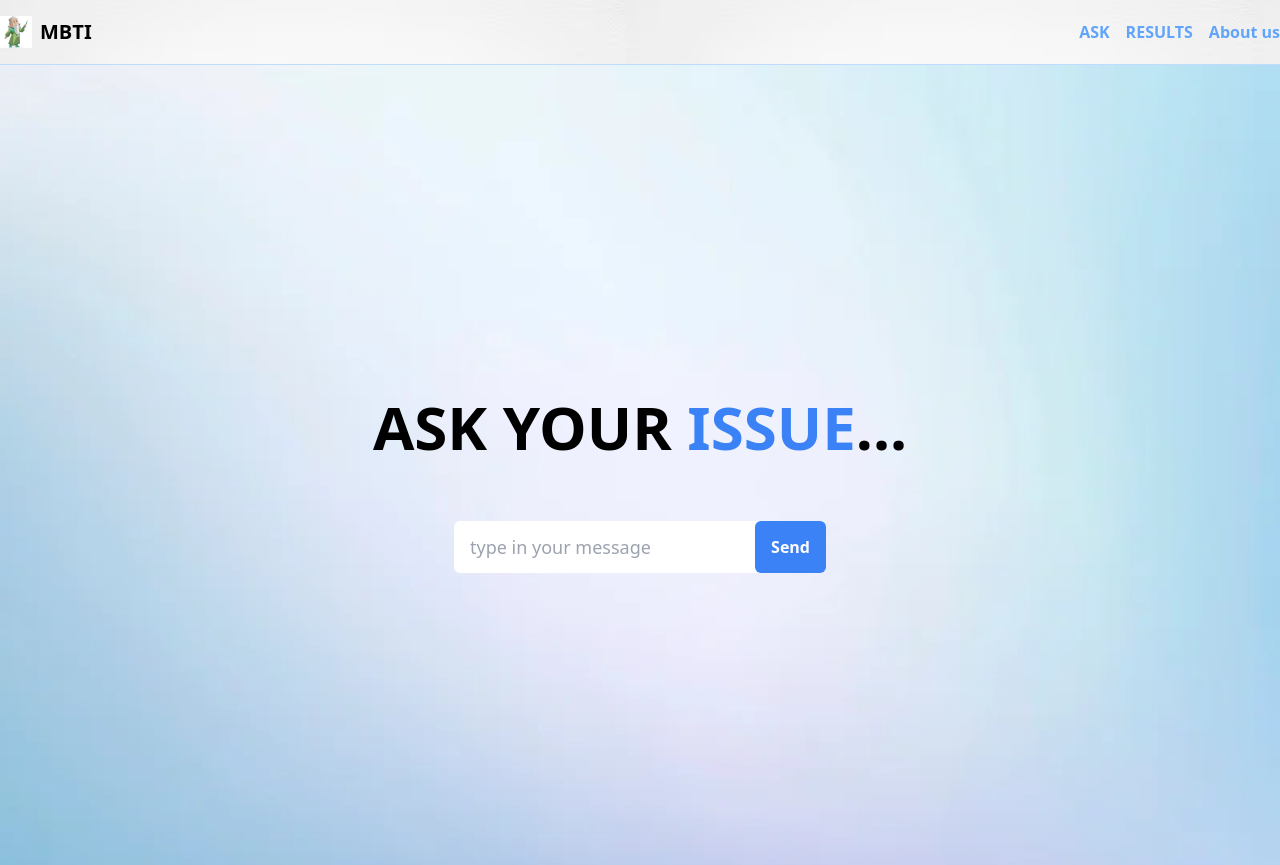
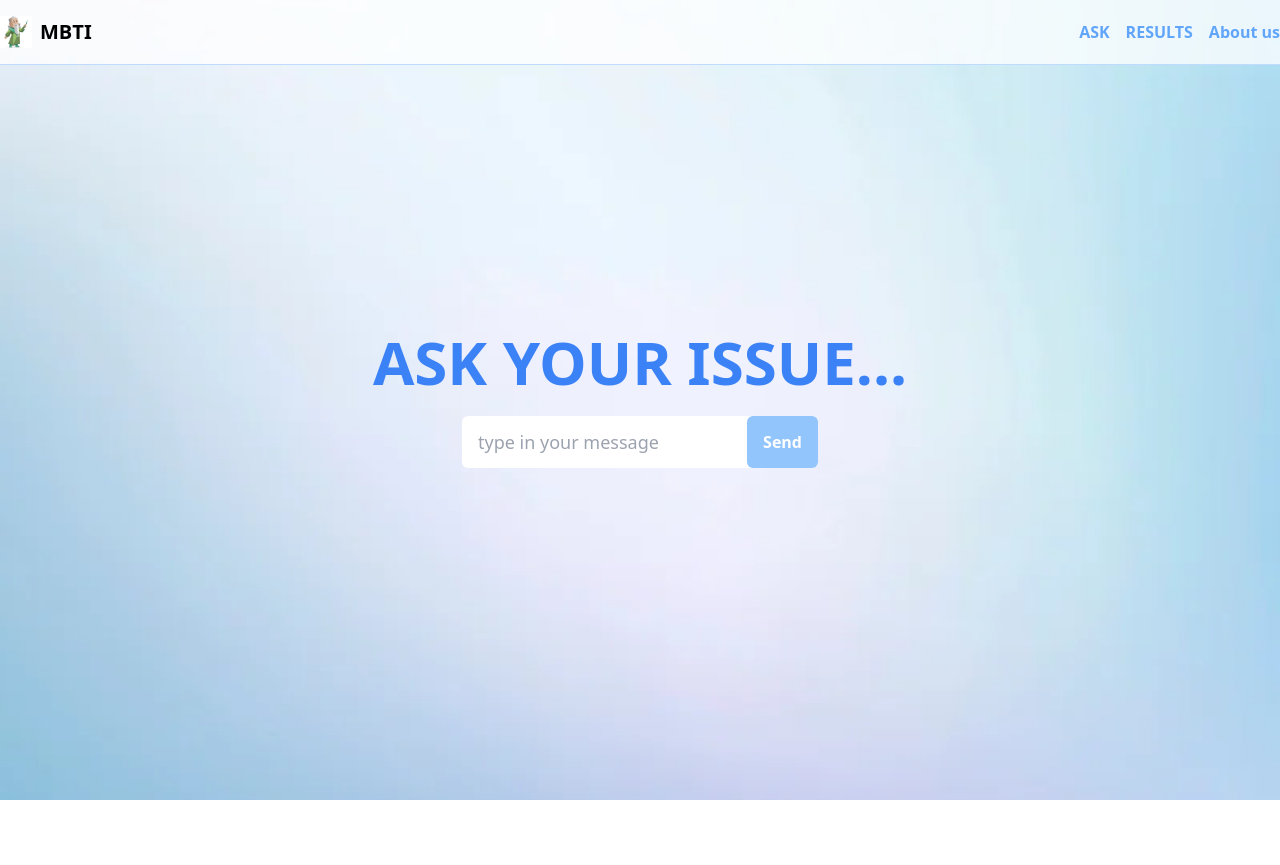
Before and after one commit to dylanlauzy/cic-hackathon-2024, a Next.js app in the folder client/: page / in a window 1280 px wide. After the commit the page ends 800 px from the top, so only its background shows below. Built offline with nearby package versions, Linux system fonts and the light colour scheme.

Commit message:
added contexts and fetching

```diff
--- a/client/src/app/layout.js
+++ b/client/src/app/layout.js
@@ -1,5 +1,7 @@
 import { Inter } from "next/font/google";
 import "./globals.css";
+import { AppContextProvider } from "@/context/AppContext";
+import NavBar from "@/components/NavBar";
 
 const inter = Inter({ subsets: ["latin"] });
 
@@ -11,7 +13,9 @@ export const metadata = {
 export default function RootLayout({ children }) {
   return (
     <html lang="en">
-      <body className="">{children}</body>
+      <AppContextProvider>
+        <body className="">{children}</body>
+      </AppContextProvider>
     </html>
   );
 }
--- a/client/src/app/results/page.js
+++ b/client/src/app/results/page.js
@@ -1,12 +1,58 @@
+"use client";
+
 import NavBar from "@/components/NavBar";
-import ResultsBody from "@/components/ResultsBody";
+import { useAppContext } from "@/context/AppContext";
+import { useEffect, useState } from "react";
 
-// This component is now explicitly a Client Component due to the .client.js extension
-export default function Page() {
-    return (
-        <>
-            <NavBar />
-            <ResultsBody />
-        </>
-    );
-}
+const API_ENDPOINT = "http://localhost:8000";
+
+const ResultsBody = () => {
+  const { question, chats, setChats } = useAppContext();
+
+  useEffect(() => {
+    console.log(question);
+    if (question) {
+      const fetchResults = async () => {
+        const response = await fetch(`${API_ENDPOINT}/question`, {
+          method: "POST", // Specify the method
+          headers: {
+            "Content-Type": "application/json", // Specify the content type
+          },
+          body: JSON.stringify(question),
+        });
+        const data = await response.json();
+        setChats(data);
+
+        console.log(data);
+      };
+
+      fetchResults().catch(console.error);
+    }
+  }, [question]); // This effect depends on the `question` parameter
+
+  // Render your results or a loading state
+  return (
+    <>
+      <NavBar />
+      <div>
+        {Object.keys(chats).length ? (
+          <></>
+        ) : (
+          // <div>
+          //   {/* Render your results here */}
+          //   {results.map((result, index) => (
+          //     <div key={index}>
+          //       {/* Render each result */}
+          //       {result.name}{" "}
+          //       {/* Replace `name` with whatever field your data contains */}
+          //     </div>
+          //   ))}
+          // </div>
+          <p>Loading results...</p>
+        )}
+      </div>
+    </>
+  );
+};
+
+export default ResultsBody;
--- a/client/src/components/HomeBody.js
+++ b/client/src/components/HomeBody.js
@@ -1,26 +1,46 @@
-// components/HomeBody.js
+"use client";
 
-import NavBar from "@/components/NavBar";
+import { useState } from "react";
+import { useRouter } from "next/navigation";
+import { useAppContext } from "@/context/AppContext";
 
 const HomeBody = () => {
+  const { question, setQuestion } = useAppContext();
+  const router = useRouter(); // Instantiate the router
+
+  const handleSubmit = async (e) => {
+    e.preventDefault();
+    router.push("results");
+  };
+
   return (
-        <div className="min-h-screen flex flex-col items-center justify-center bg-cover bg-center" style={{ backgroundImage: "url('/images/blue.png')" }}>
-            <h1 className="text-6xl font-bold mb-6">
-                ASK YOUR <span className="text-blue-500">ISSUE</span>...
+    <div
+      className="min-h-screen flex flex-col items-center justify-center bg-cover bg-center"
+      style={{ backgroundImage: "url('/images/blue.png')" }}
+    >
+      <h1 className="text-blue-500 text-6xl font-bold mb-6">
+        ASK YOUR ISSUE...
       </h1>
-
-            <div className="relative top-10">
+      <div className="relative">
+        <form onSubmit={handleSubmit}>
           <input
-                    type="email"
+            value={question}
+            onChange={(e) => {
+              setQuestion(e.target.value);
+            }}
             placeholder="type in your message"
-                    className="pl-4 pr-24 py-3 rounded-md text-lg w-full"
+            className="pl-4 pr-20 py-3 rounded-md text-lg w-full"
           />
-                <button className="absolute right-0 top-0 bottom-0 bg-blue-500 hover:bg-blue-300 text-white font-bold py-2 px-4 rounded-md">
+          <button
+            className="absolute right-0 top-0 bottom-0 bg-blue-300 hover:bg-blue-400 text-white font-bold py-2 px-4 rounded-md"
+            type="submit"
+          >
             Send
           </button>
+        </form>
       </div>
     </div>
   );
-}
+};
 
 export default HomeBody;
--- a/client/src/components/NavBar.js
+++ b/client/src/components/NavBar.js
@@ -1,27 +1,35 @@
-import Link from 'next/link';
-import Image from 'next/image';
+import Link from "next/link";
+import Image from "next/image";
 
 const NavBar = () => {
   return (
-        <nav className="relative border-b border-b-blue-200">
+    <nav className="fixed top-0 w-full border-b border-b-blue-200 bg-white/75">
       <div className="container mx-auto flex justify-between items-center py-4">
         {/* Logo and Flower Icon */}
+        <Link href="/">
           <div className="flex items-center">
             {/* Replace with your logo and icon */}
             <Image src="/images/infj-advocate.png" width={32} height={32} />
             <span className="font-bold text-xl ml-2">MBTI</span>
           </div>
+        </Link>
 
         {/* Navigation Links */}
         <div className="flex items-center space-x-4">
           <Link href="/">
-                        <span className="font-bold text-blue-400 hover:text-blue-600 cursor-pointer">ASK</span>
+            <span className="font-bold text-blue-400 hover:text-blue-600 cursor-pointer">
+              ASK
+            </span>
           </Link>
           <Link href="/results">
-                        <span className="font-bold text-blue-400 hover:text-blue-600 cursor-pointer">RESULTS</span>
+            <span className="font-bold text-blue-400 hover:text-blue-600 cursor-pointer">
+              RESULTS
+            </span>
           </Link>
           <Link href="/about">
-                        <span className="font-bold text-blue-400 hover:text-blue-600 cursor-pointer">About us</span>
+            <span className="font-bold text-blue-400 hover:text-blue-600 cursor-pointer">
+              About us
+            </span>
           </Link>
         </div>
       </div>
--- /dev/null
+++ b/client/src/context/AppContext.jsx
@@ -0,0 +1,27 @@
+"use client";
+import React, { createContext, useContext, useState } from "react";
+
+const AppContext = createContext();
+
+export const AppContextProvider = ({ children }) => {
+  const [question, setQuestion] = useState("");
+  const [chats, setChats] = useState({});
+
+  return (
+    <AppContext.Provider value={{ question, setQuestion, chats, setChats }}>
+      {children}
+    </AppContext.Provider>
+  );
+};
+
+export const useAppContext = () => {
+  const context = useContext(AppContext);
+
+  if (!context) {
+    throw new Error(
+      "useCanvasContext must be used within a CanvasContextProvider"
+    );
+  }
+
+  return context;
+};
```
Also changed, not shown: client/src/app/page.js (+3 -4 lines). Lines whose indentation alone changed are shown as unchanged.
